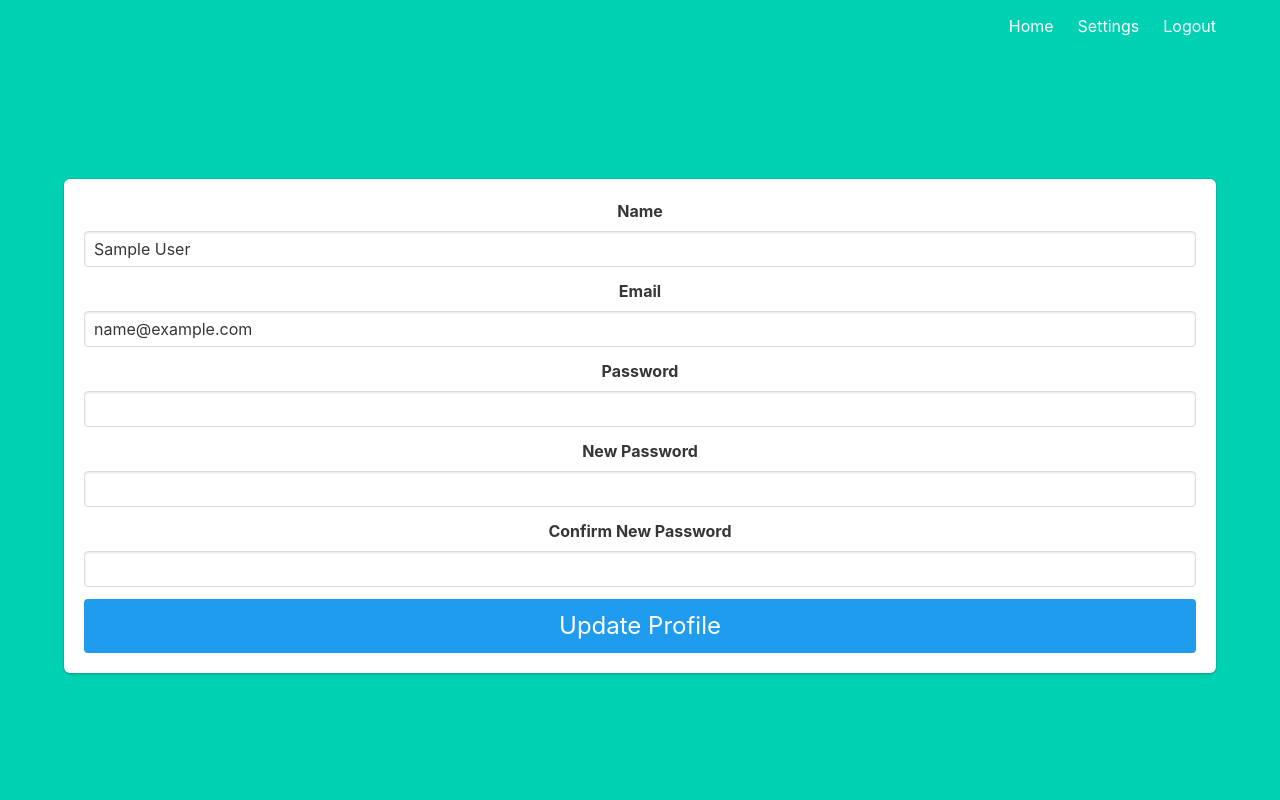
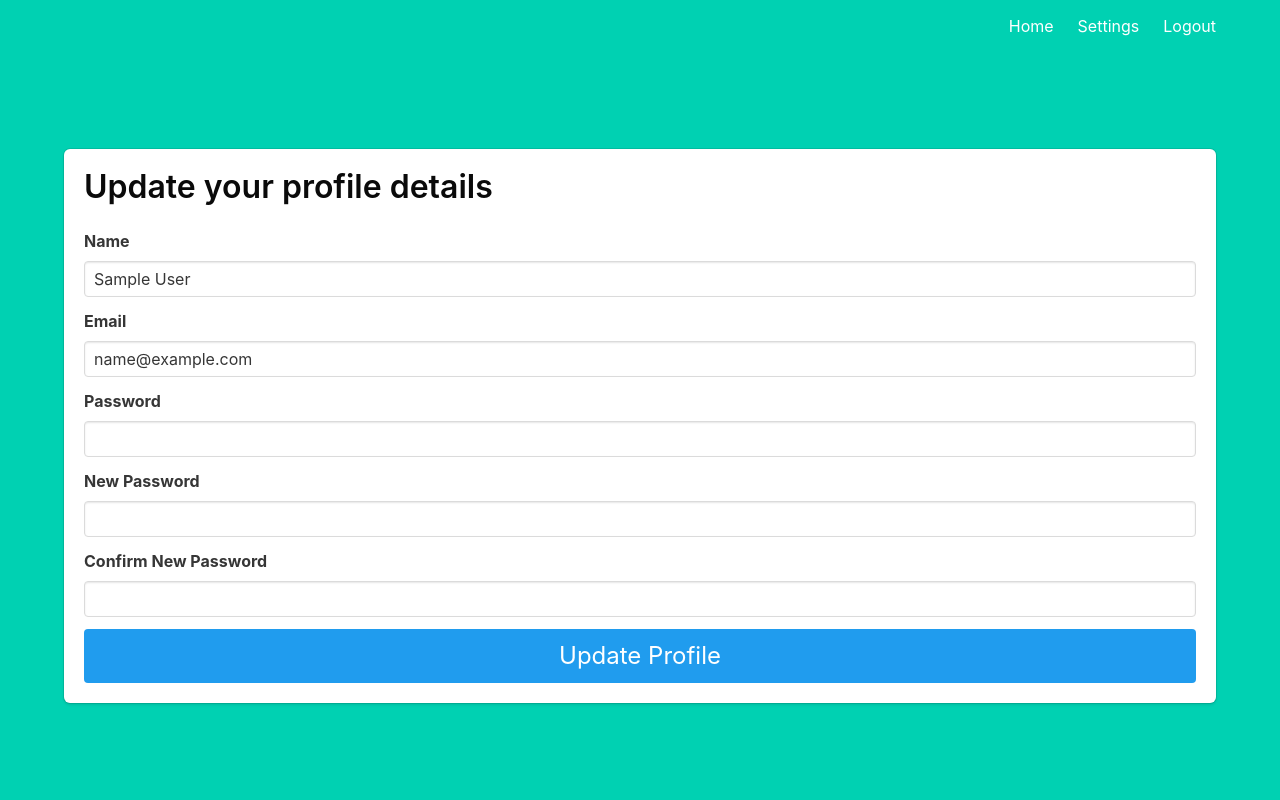
Before and after one commit to damian-anslik/flask-todos-app-sqlite, a Flask app: page /settings in a window 1280 px wide. Run offline with Flask 2, Linux system fonts and the light colour scheme; the visitor is signed in with stand-in values (Sample User, id 1); data comes from the database, SQL or seed files in the repository.

Commit message:
left align text

```diff
--- a/app/blueprints/templates/base.html
+++ b/app/blueprints/templates/base.html
@@ -42,7 +42,7 @@
         </div>
 
         <div class="hero-body">
-            <div class="container has-text-centered">
+            <div class="container">
                {% block content %}
                {% endblock %}
             </div>
--- a/app/blueprints/templates/home.html
+++ b/app/blueprints/templates/home.html
@@ -1,8 +1,8 @@
 {% extends "base.html" %}
 
 {% block content %}
-
-{% if not current_user.is_confirmed %}
+<div class="container has-text-centered">
+    {% if not current_user.is_confirmed %}
     <div class="column is-4 is-offset-4">
         <div class="box">
             {% with messages = get_flashed_messages(with_categories=true) %}
@@ -26,4 +26,6 @@
         <h1 class="title">You are already confirmed!</h1>
     </div>
     {% endif %}
+ </div>
+
 {% endblock %}
--- a/app/blueprints/templates/settings.html
+++ b/app/blueprints/templates/settings.html
@@ -6,10 +6,11 @@
     {% with messages = get_flashed_messages(with_categories=true) %}
         {% if messages %}
             {% for category, msg in messages %}
-                <div class="notification is-{{ category }}">{{ msg }}</div>
+                <div class="notification is-{{ category }} has-text-centered">{{ msg }}</div>
             {% endfor %}
         {% endif %}
     {% endwith %}
+    <h1 class="title has-text-black">Update your profile details</h1>
     <form action="{{ url_for('auth.update') }}" method="post">
         <div class="field">
             <label class="label">Name</label>
```
